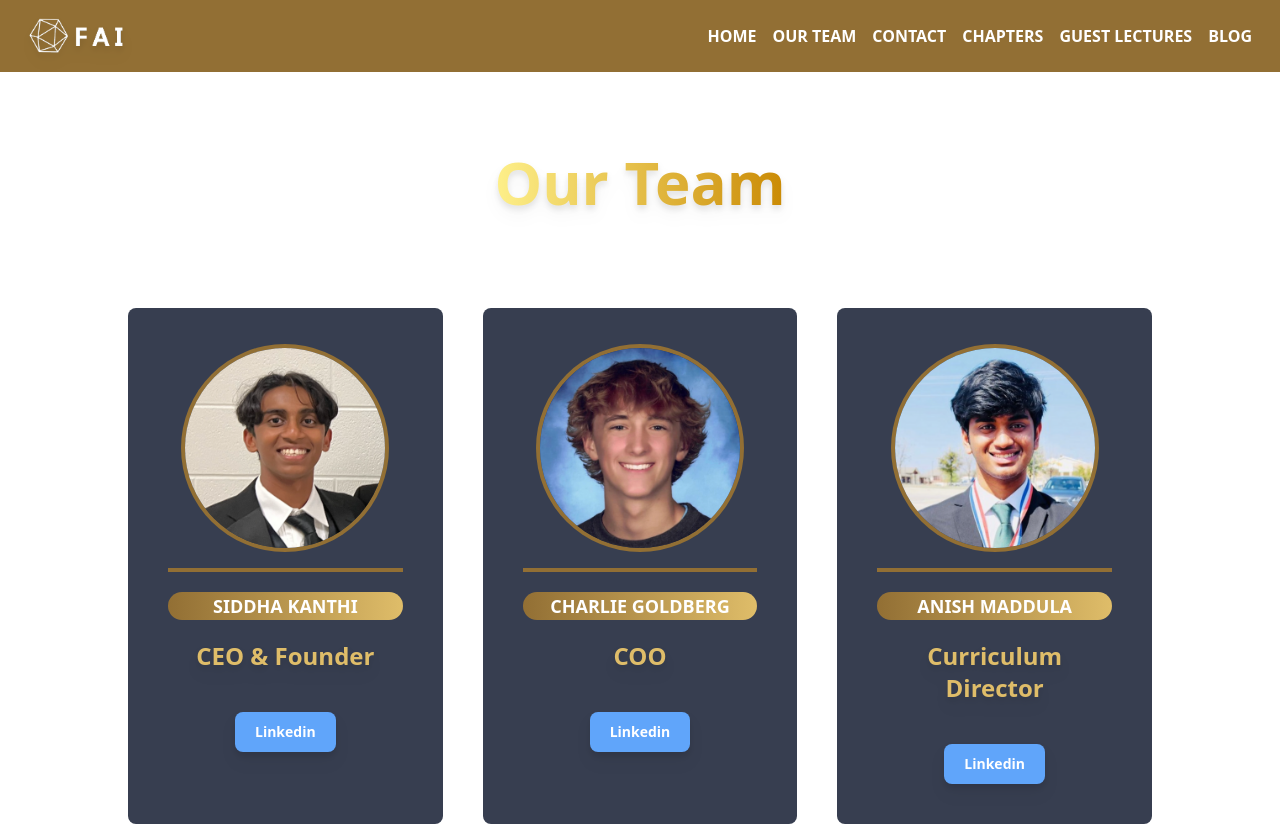
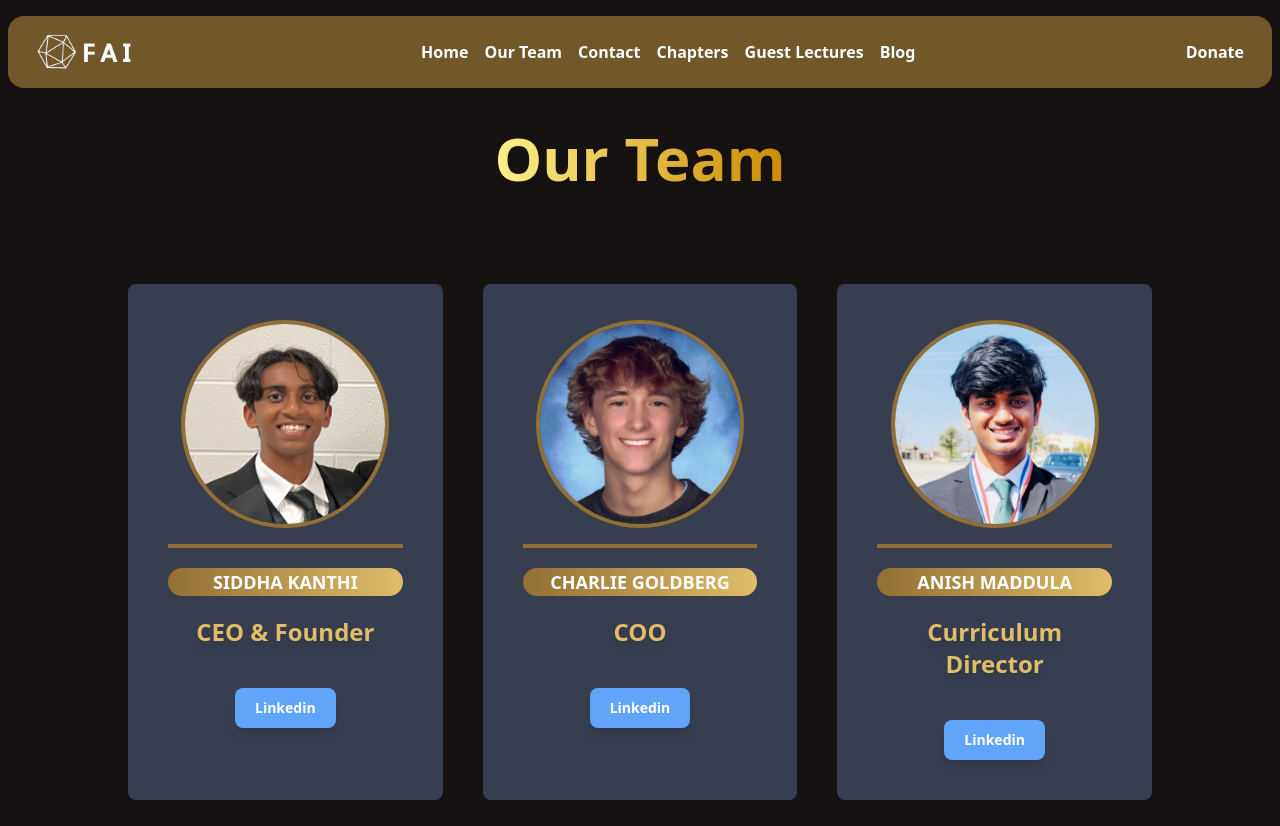
Before and after one commit to siddhak711/fai, a website: page team.html in a window 1280 px wide. Shown: the top 826 px of the page. Drawn offline with nearby package versions, Linux system fonts and the light colour scheme.

Commit message:
new team

```diff
--- a/team.html
+++ b/team.html
@@ -1,5 +1,5 @@
 <!DOCTYPE html>
-<html lang="en" data-theme="nord">
+<html lang="en" data-theme="forest">
 <head>
     <meta charset="UTF-8">
     <meta name="viewport" content="width=device-width, initial-scale=1.0">
@@ -12,37 +12,43 @@
   function openMenu(){
     var elem = document.getElementById("fainavlinks");
     elem.classList.toggle("hidden");
+    var menu = document.getElementById("fainavlinks-donate");
+    menu.classList.toggle("hidden");
   }
 </script>
 </head>
 <body>
-  <header class="bg-[#926F34] sm:flex sm:justify-between">
+  <header class="bg-[#926F34] sm:flex sm:justify-between rounded-2xl mx-2 mt-4 bg-opacity-75 backdrop-blur-lg fixed top-0 right-0 left-0 z-50">
+
     <div class="flex items-center justify-between px-4 py-3">
       <div>
-        <img src="images/failogo.png" alt="FAI" class="drop-shadow-lg h-12">
+        <img src="images/failogo.png" alt="FAI" class="h-12">
       </div>
       <div class="sm:hidden">
-        <button onclick="openMenu()" class="text-white hover:text-yellow-400 sm:hidden">
+        <button onclick="openMenu()" class="text-white sm:hidden">
           <svg class="h-6 w-6 fill-current" viewBox="0 0 24 24">
             <path fill-rule="evenodd" d="M4 5h16a1 1 0 0 1 0 2H4a1 1 0 1 1 0-2zm0 6h16a1 1 0 0 1 0 2H4a1 1 0 0 1 0-2zm0 6h16a1 1 0 0 1 0 2H4a1 1 0 0 1 0-2z"/>
           </svg>
         </button>
       </div>
     </div>
-    <div id ="fainavlinks"  class="hidden px-5 pt-2 pb-4 sm:flex">
-      <a href="index.html"class="  text-white text-base block sm:inline-block font-semibold rounded px-2 py-1 mt-3        hover:bg-gray-800">HOME</a>
-      <a href="team.html" class="text-white text-base block sm:inline-block font-semibold rounded px-2 py-1 mt-3  hover:bg-gray-800">OUR TEAM</a>
-      <a href="contact.html"  class="text-white text-base block sm:inline-block font-semibold rounded px-2 py-1 mt-3  hover:bg-gray-800">CONTACT</a>
-      <a href="chapters.html"  class="text-white text-base block sm:inline-block font-semibold rounded px-2 py-1 mt-3 hover:bg-gray-800">CHAPTERS</a>
-      <a href="guest-lectures.html" class="text-white text-base block sm:inline-block font-semibold rounded px-2 py-1 mt-3 hover:bg-gray-800">GUEST LECTURES</a>
-      <a href="blog.html" class="text-white text-base block sm:inline-block font-semibold rounded px-2 py-1 mt-3 hover:bg-gray-800">BLOG</a>
+    <div id ="fainavlinks"  class="hidden px-5 pt-2 sm:pb-4 sm:flex">
+      <a href="index.html"class="  text-white text-base block sm:inline-block font-semibold rounded px-2 py-1 mt-3 transition ease-in-out delay-150 duration-300 hover:scale-110">Home</a>
+      <a href="team.html" class="text-white text-base block sm:inline-block font-semibold rounded px-2 py-1 mt-3  transition ease-in-out delay-150 duration-300 hover:scale-110">Our Team</a>
+      <a href="contact.html"  class="text-white text-base block sm:inline-block font-semibold rounded px-2 py-1 mt-3  transition ease-in-out delay-150 duration-300 hover:scale-110">Contact</a>
+      <a href="chapters.html"  class="text-white text-base block sm:inline-block font-semibold rounded px-2 py-1 mt-3 transition ease-in-out delay-150 duration-300 hover:scale-110">Chapters</a>
+      <a href="guest-lectures.html" class="text-white text-base block sm:inline-block font-semibold rounded px-2 py-1 mt-3 transition ease-in-out delay-150 duration-300 hover:scale-110">Guest Lectures</a>
+      <a href="blog.html" class="text-white text-base block sm:inline-block font-semibold rounded px-2 py-1 mt-3 transition ease-in-out delay-150 duration-300 hover:scale-110">Blog</a>
+    </div>
+    <div id ="fainavlinks-donate" class="hidden px-5 sm:pt-2 pb-4 sm:flex">
+      <a target="_blank" href="https://gofund.me/c61e6ac1" class="text-white text-base block sm:inline-block font-semibold rounded px-2 py-1 mt-3 transition ease-in-out delay-150 duration-300 hover:scale-110">Donate</a>
     </div>
   </header>
   <div class="px-2 sm:px-2 md:px-8 lg:px-20 xl:px-32">
     <!--This is where the page layout gets separated into 12 columns-->
     <!--This uses container that adds breakpoints to divs to change screen size and uses relative to position it absolute-->
     <!--This is the main body of the page-->
-    <div class="text-6xl font-bold text-center mt-20">
+    <div class="text-6xl font-bold text-center mt-32">
       <span class=" bg-clip-text text-transparent bg-gradient-to-r from-yellow-200 to-yellow-600 drop-shadow-lg">Our Team</span>
     </div>
     <div class="grid sm:grid-cols-3 gap-10 mt-24">
```
